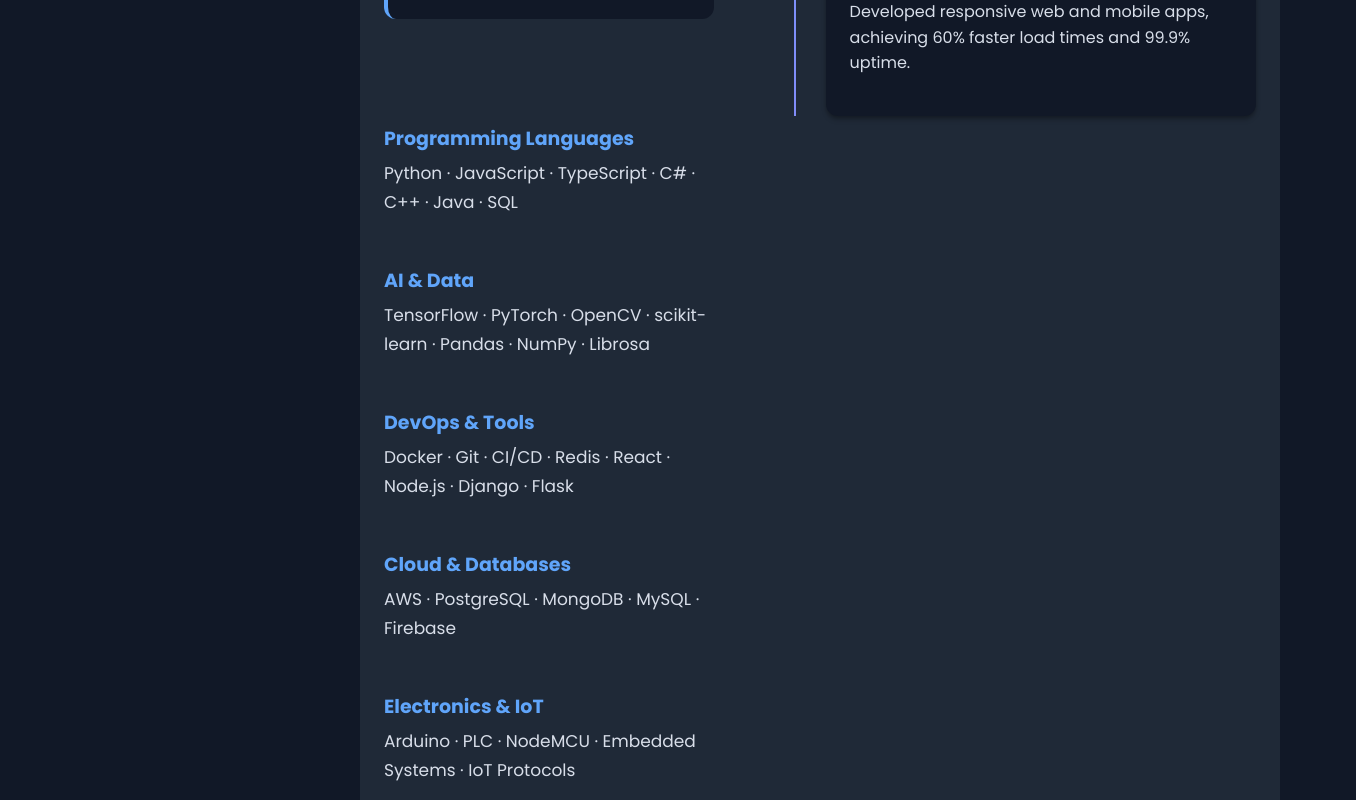
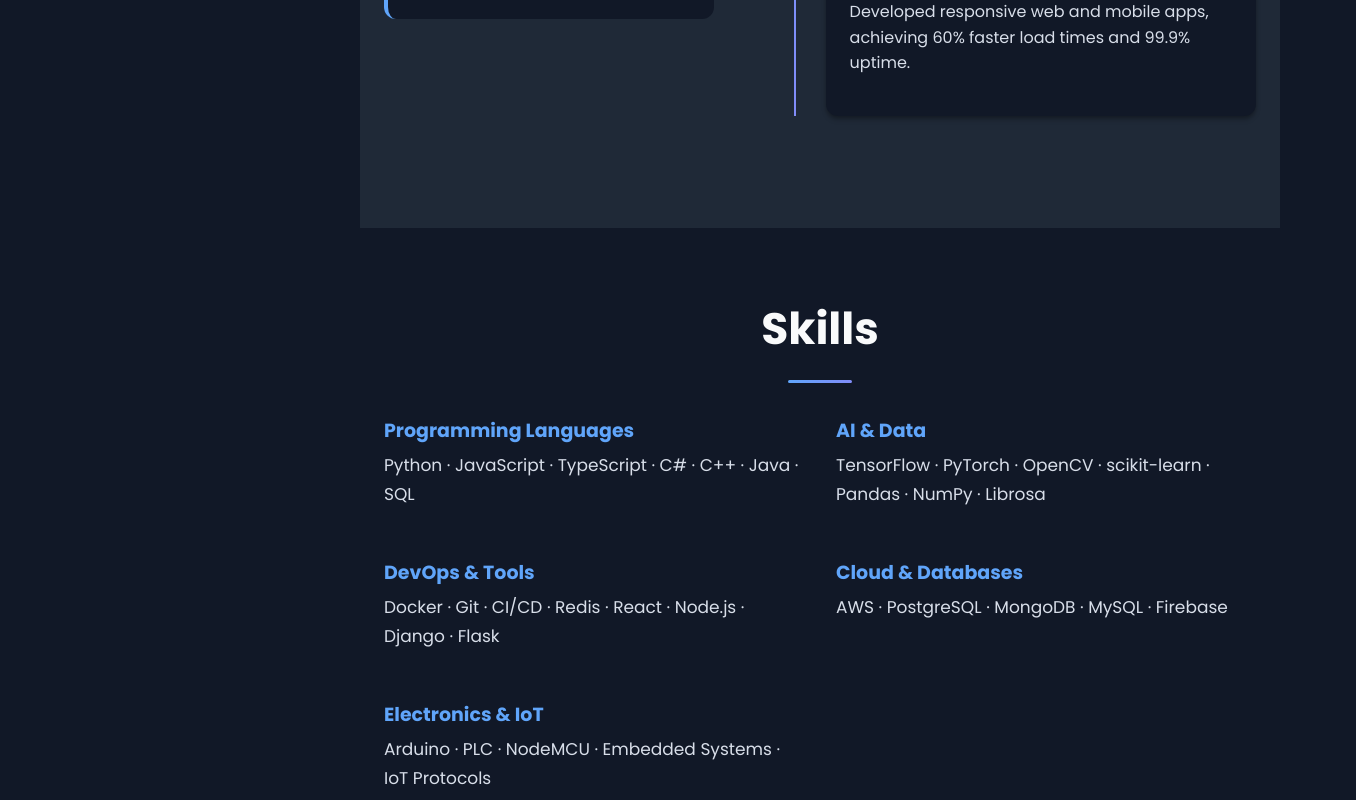
Before and after one commit to chhayly/chhayly.github.io, a Next.js app: page / in a window 1280 px wide. Shown: the part 1200-2000 px from the top of the page, 1356 px wide, since content can reach past the window. Built offline with nearby package versions, Linux system fonts and the light colour scheme.

Commit message:
Split skills section and adjust backgrounds

```diff
--- a/app/page.tsx
+++ b/app/page.tsx
@@ -65,29 +65,6 @@ const HomePage = () => {
                   <i className="fas fa-quote-right"></i>
                 </p>
               </div>
-              {/* Skills list under about description */}
-              <div className="skills-grid about-skills">
-                <div className="skills-group">
-                  <h4>Programming Languages</h4>
-                  <p className="skill-line">Python · JavaScript · TypeScript · C# · C++ · Java · SQL</p>
-                </div>
-                <div className="skills-group">
-                  <h4>AI & Data</h4>
-                  <p className="skill-line">TensorFlow · PyTorch · OpenCV · scikit-learn · Pandas · NumPy · Librosa</p>
-                </div>
-                <div className="skills-group">
-                  <h4>DevOps & Tools</h4>
-                  <p className="skill-line">Docker · Git · CI/CD · Redis · React · Node.js · Django · Flask</p>
-                </div>
-                <div className="skills-group">
-                  <h4>Cloud & Databases</h4>
-                  <p className="skill-line">AWS · PostgreSQL · MongoDB · MySQL · Firebase</p>
-                </div>
-                <div className="skills-group">
-                  <h4>Electronics & IoT</h4>
-                  <p className="skill-line">Arduino · PLC · NodeMCU · Embedded Systems · IoT Protocols</p>
-                </div>
-              </div>
             </div>
             {/* Professional Experience on the right (mini-timeline) */}
             <div id="experience" className="experience-right" data-aos="fade-left">
@@ -138,6 +115,35 @@ const HomePage = () => {
                   </div>
                 </div>
               </div>
+            </div>
+          </div>
+        </div>
+        </section>
+
+      {/* Skills Section */}
+      <section id="skills" className="skills">
+        <div className="container">
+          <h2 className="section-title" data-aos="fade-up">Skills</h2>
+          <div className="skills-grid about-skills">
+            <div className="skills-group">
+              <h4>Programming Languages</h4>
+              <p className="skill-line">Python · JavaScript · TypeScript · C# · C++ · Java · SQL</p>
+            </div>
+            <div className="skills-group">
+              <h4>AI & Data</h4>
+              <p className="skill-line">TensorFlow · PyTorch · OpenCV · scikit-learn · Pandas · NumPy · Librosa</p>
+            </div>
+            <div className="skills-group">
+              <h4>DevOps & Tools</h4>
+              <p className="skill-line">Docker · Git · CI/CD · Redis · React · Node.js · Django · Flask</p>
+            </div>
+            <div className="skills-group">
+              <h4>Cloud & Databases</h4>
+              <p className="skill-line">AWS · PostgreSQL · MongoDB · MySQL · Firebase</p>
+            </div>
+            <div className="skills-group">
+              <h4>Electronics & IoT</h4>
+              <p className="skill-line">Arduino · PLC · NodeMCU · Embedded Systems · IoT Protocols</p>
             </div>
           </div>
         </div>
--- a/public/css/style.css
+++ b/public/css/style.css
@@ -620,7 +620,8 @@ section {
 
 /* Education Section */
 .education {
-    background-color: var(--bg-primary);
+    background-color: var(--bg-secondary);
+    min-height: auto;
 }
 
 .education-timeline {
@@ -700,7 +701,7 @@ section {
 
 /* Skills Section */
 .skills {
-    background-color: var(--bg-secondary);
+    background-color: var(--bg-primary);
     min-height: 90vh;
 }
 
@@ -872,7 +873,7 @@ section {
 /* --- Project List & Filters (ProjectList.tsx) --- */
 /* Projects Section */
 .projects {
-    background-color: var(--bg-secondary);
+    background-color: var(--bg-primary);
 }
 .project-filters {
     display: flex;
@@ -1001,7 +1002,7 @@ section {
 
 /* Publications Section */
 .publications {
-    background-color: var(--bg-primary);
+    background-color: var(--bg-secondary);
 }
 
 .publications-list {
@@ -1100,7 +1101,7 @@ section {
 
 /* Achievements List View */
 .achievements {
-    background-color: var(--bg-secondary);
+    background-color: var(--bg-primary);
 }
 .achievements-list {
     max-width: 900px;
```
